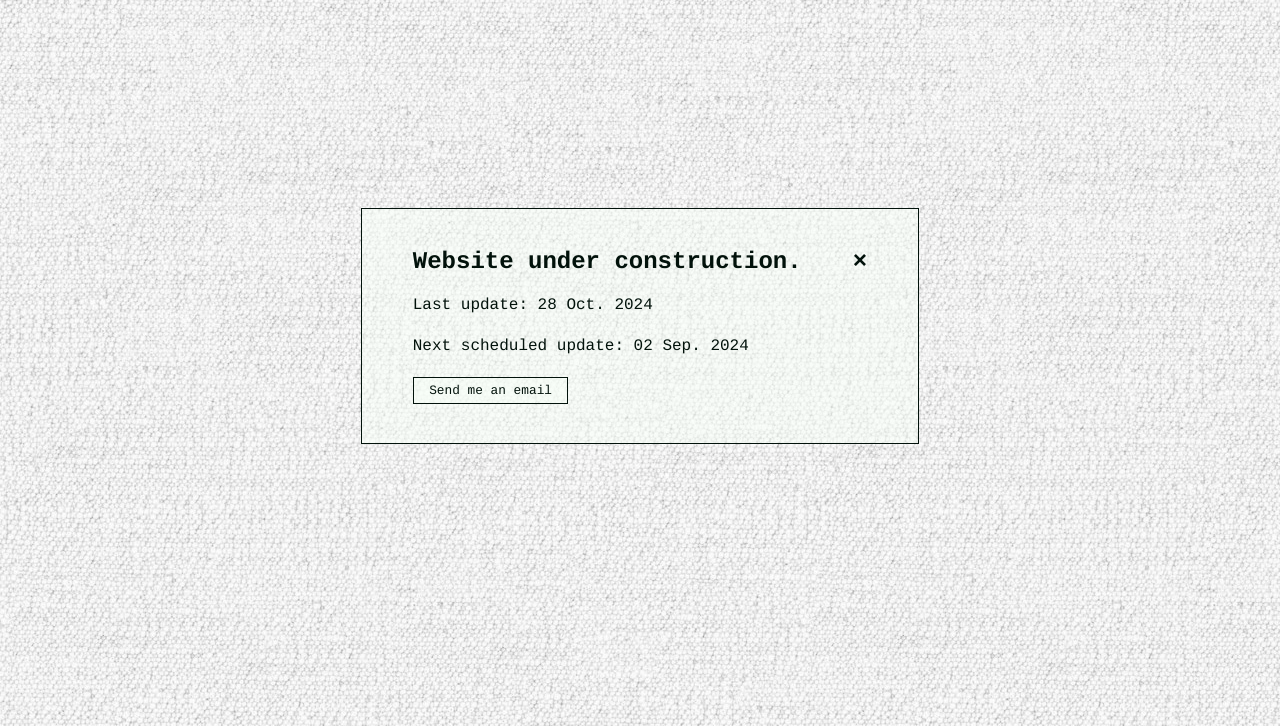
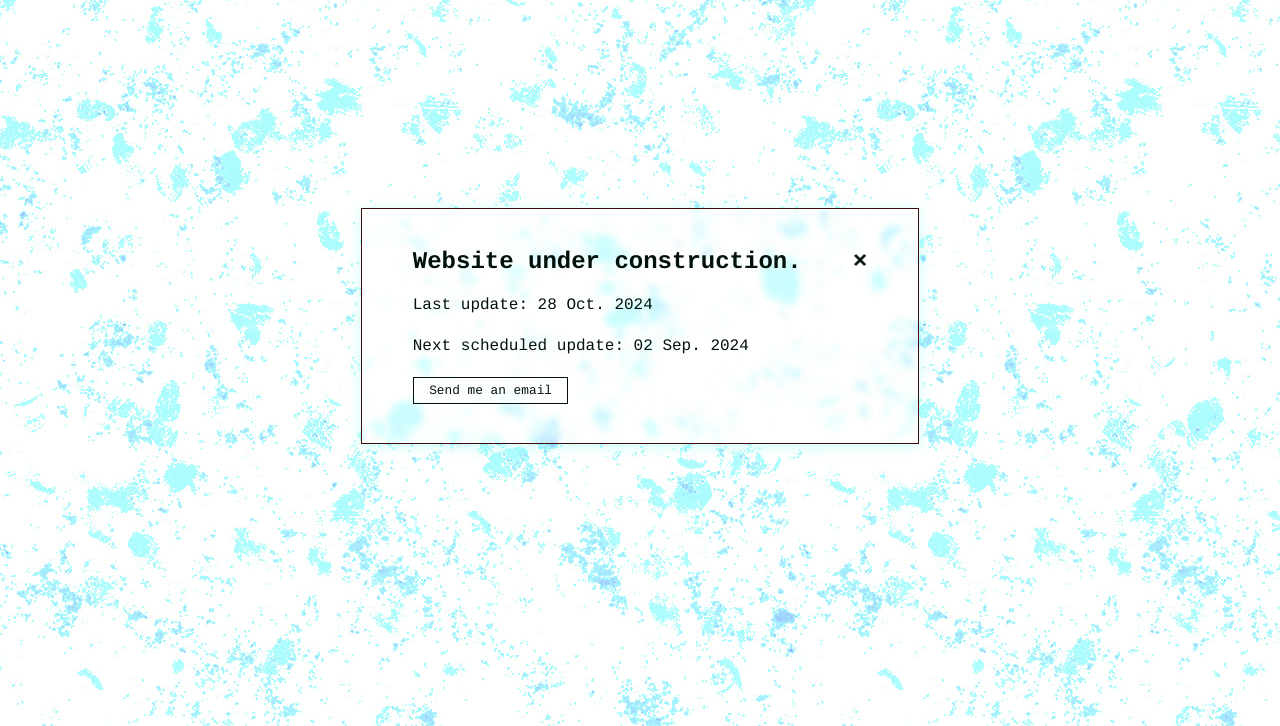
Before and after one commit to pompyproductions/erengazioglu, a React app: page /contact in a window 1280 px wide. Shown: the part 74-800 px from the top of the page. Built offline with nearby package versions, Linux system fonts and the light colour scheme.

Commit message:
Rework theme again

```diff
--- a/src/sass/components/_button.scss
+++ b/src/sass/components/_button.scss
@@ -1,8 +1,9 @@
 @use "../globals/breakpoints" as *;
+@use "../globals/mixins" as *;
 
 button {
-  background-color: var(--white-bg);
   color: var(--black);
+  @include bg-frost;
   border: 1px solid currentColor;
   box-shadow: 0 0 0 0 var(--black);
   align-self: start;
@@ -11,7 +12,7 @@ button {
   font-size: .8rem;
   transition: background-color 0.15s, border 0.15s;
   &:hover {
-    background-color: var(--white);
+    background-color: white;
     cursor: pointer;
     box-shadow: 0 1px var(--black);
     transform: translateY(-1px);
@@ -26,7 +27,7 @@ a {
   align-self: start;
   justify-self: start;
   &:hover {
-    color: var(--blue);
+    color: var(--red);
     transition: color 0.12s;
   }
 }
--- a/src/sass/components/_card.scss
+++ b/src/sass/components/_card.scss
@@ -1,11 +1,14 @@
 @use "../globals/breakpoints" as *;
+@use "../globals/mixins" as *;
 
 .card {
   font-size: 0.8em;
   display: grid;
   gap: 1.2em 2em;
-  border: 1px solid var(--black);
-  background-color: var(--white-bg);
+  border: 1px solid #420b0b;
+
+  @include bg-frost;
+
   padding: var(--page-margin-y) var(--page-margin-x);
   h2 {
     font-size: 1.5em;
--- a/src/sass/components/_overlay-menu.scss
+++ b/src/sass/components/_overlay-menu.scss
@@ -9,7 +9,7 @@
   pointer-events: none;
   transition: opacity 0.2s;
 
-  background: url("~/src/assets/bg/CARPET-01.jpg");
+  background: var(--main-bg);
   &.active {
     opacity: 1;
     pointer-events: all;
--- a/src/sass/globals/_mixins.scss
+++ b/src/sass/globals/_mixins.scss
@@ -4,3 +4,14 @@
     -moz-user-select: none;
     -webkit-tap-highlight-color: transparent;
 }
+
+@mixin bg-frost {
+    // FROSTED GLASS EFFECT WITH FALLBACK
+    background-color: #FFF9;
+    box-shadow: 0 2px 12px rgba(130, 255, 243, 0.44);
+
+    @supports (backdrop-filter: blur()) {
+        background-color: #FFFFFF60;
+        backdrop-filter: blur(3px);
+    }
+}
--- a/src/sass/globals/_theme.scss
+++ b/src/sass/globals/_theme.scss
@@ -10,7 +10,10 @@
   --white-bg: #F7FFF780;
   --teal-bg: #9AFFEC80;
   --blue: #2741CB;
+  --red: #FF0D0D;
   --green: #12FF63;
+
+  --main-bg: url("~/src/assets/bg/STAIN-01-Lighter.jpg");
 
   --page-margin-x: 1.5rem;
   --page-margin-y: 1.2rem;
--- a/src/sass/layout/_root.scss
+++ b/src/sass/layout/_root.scss
@@ -1,7 +1,7 @@
 @use "../globals" as *;
 
 :root {
-  background: url("~/src/assets/bg/CARPET-01.jpg");
+  background: var(--main-bg);
 }
 
 #root {
```
Also changed, not shown: src/assets/bg/STAIN-01-Lighter.jpg (added).
